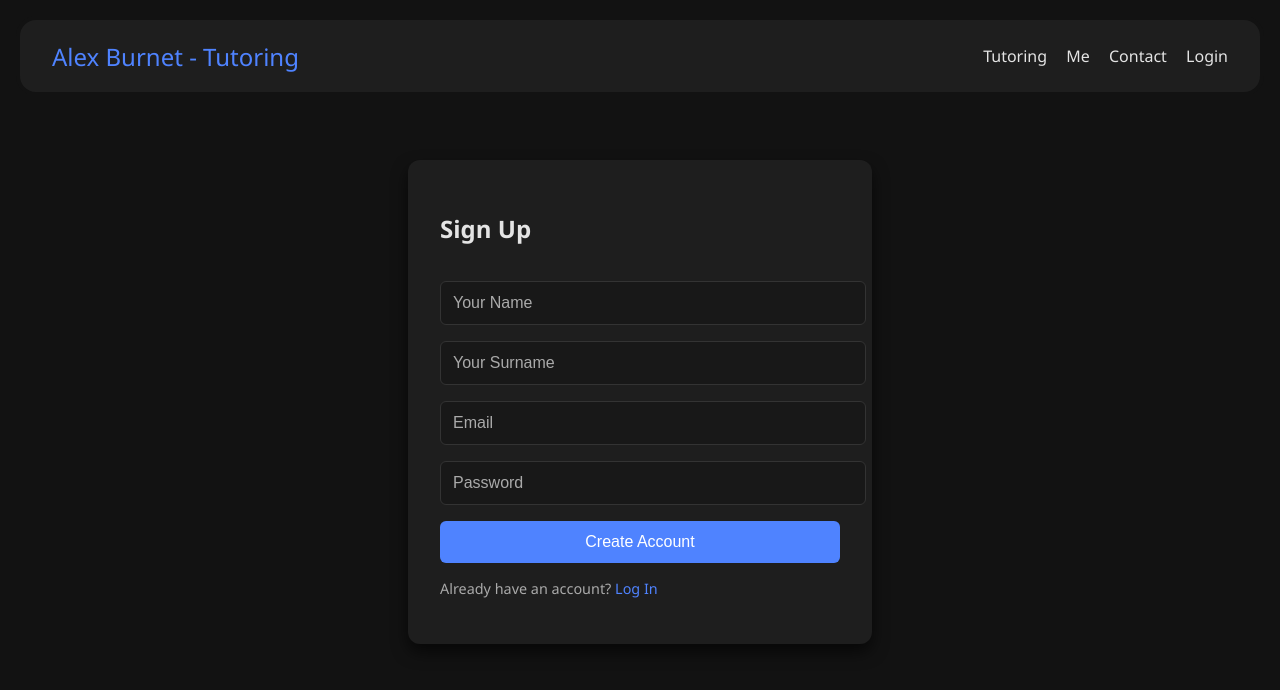
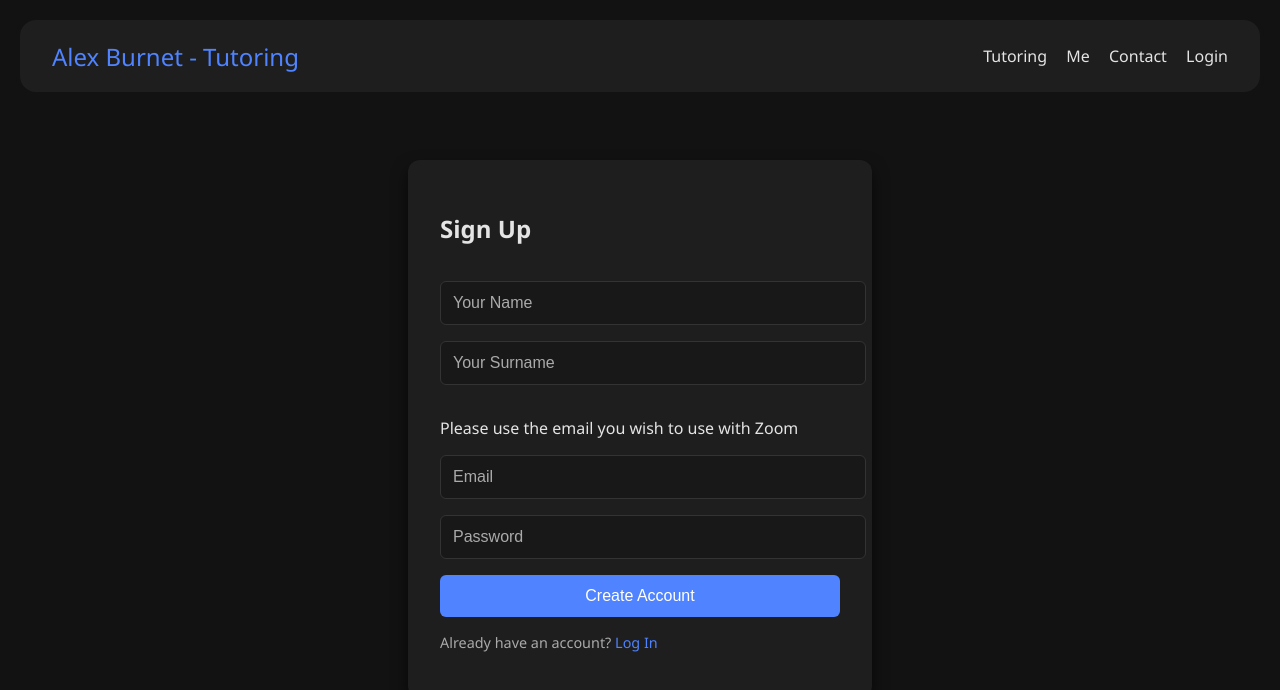
Before and after one commit to alexgburnet/maths-tutoring-app, a React (Vite) app in the folder client/: page /auth in a window 1280 px wide. Both pictures are taken after a click on the element "Sign Up". Shown: the top 690 px of the page. Built offline with nearby package versions, Linux system fonts and the light colour scheme.

Commit message:
Added prompt to use email for zoom

```diff
--- a/client/src/components/AuthForm/AuthForm.css
+++ b/client/src/components/AuthForm/AuthForm.css
@@ -33,3 +33,8 @@ button:hover {
     border-radius: 12px;
     box-shadow: 0 8px 16px rgba(0, 0, 0, 0.6);
 }
+
+.email-prompt {
+    margin-bottom: 0;
+    margin-top: 2rem;
+}
--- a/client/src/components/AuthForm/AuthForm.jsx
+++ b/client/src/components/AuthForm/AuthForm.jsx
@@ -51,6 +51,7 @@ export default function AuthForm({ onAuth }) {
         )}
 
         {!isLogin && (
+          <>
             <input
               type="text"
               placeholder="Your Surname"
@@ -58,6 +59,11 @@ export default function AuthForm({ onAuth }) {
               value={surname}
               onChange={(e) => setSurname(e.target.value)}
             />
+          </>
+        )}
+
+        {!isLogin && (
+          <p className="email-prompt">Please use the email you wish to use with Zoom</p>
         )}
 
         <input
```
Lines whose indentation alone changed are shown as unchanged.
